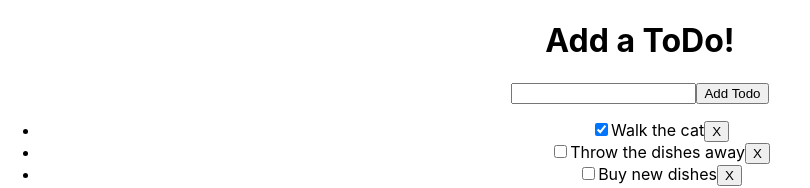
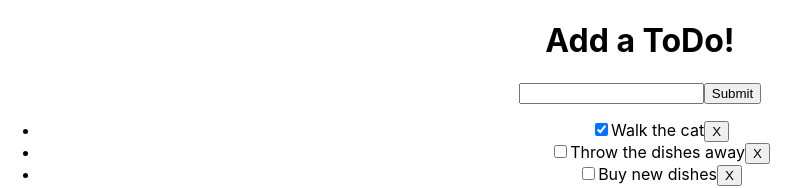
Before and after one commit to Ulfarr/intro_to_react, a React (Create React App) app: page / in a window 1280 px wide. Shown: the top 188 px of the page, without its empty margins (0-810 px from the left). Built offline with nearby package versions, Linux system fonts and the light colour scheme.

Commit message:
fixed delete

```diff
--- a/src/App.js
+++ b/src/App.js
@@ -37,9 +37,8 @@ class App extends Component {
   }
 
   deleteTodo(id) {
-    const remainingToDos = this.state.todos.filter((todo, remainingToDos) => {
-      debugger
-      return (todo.id !== remainingToDos.id)
+    const remainingToDos = this.state.todos.filter(todo => {
+      return (todo.id !== id)
     });
 
     this.setState({ todos: remainingToDos });
@@ -54,7 +53,7 @@ class App extends Component {
             value={ this.state.newTodoDescription }
             onChange={ (e) => this.handleChange(e) }
             />
-          <input type="submit" value="Add Todo" />
+          <input type="submit" />
         </form>
         <ul>
           { this.state.todos.map( (todo) =>
```
